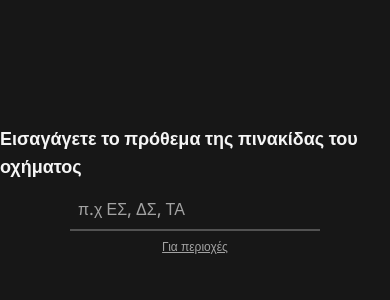
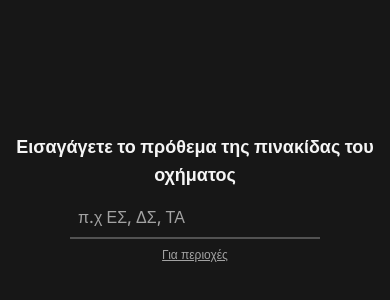
Before and after one commit to Naibuu/greek-plate-resolver, a Vue app: page /category in a window 390 px wide. Shown: the part 232-532 px from the top of the page. Built offline with nearby package versions, Linux system fonts and the light colour scheme.

Commit message:
improvement: optimize for mobile

```diff
--- a/src/style.css
+++ b/src/style.css
@@ -3,5 +3,5 @@
 @tailwind utilities;
 
 body {
-    @apply bg-neutral-900 text-white font-medium;
+    @apply p-2 bg-neutral-900 text-white font-medium;
 }
--- a/src/views/Category.vue
+++ b/src/views/Category.vue
@@ -20,7 +20,7 @@ function getCategory() {
 </script>
 
 <template>
-    <div class="h-screen flex flex-col gap-2 justify-center items-center">
+    <div class="h-screen flex flex-col gap-2 justify-center items-center text-center">
         <h1 class="text-neutral-100 text-lg font-semibold">
             Εισαγάγετε το πρόθεμα της πινακίδας του οχήματος
         </h1>
--- a/src/views/Location.vue
+++ b/src/views/Location.vue
@@ -22,7 +22,7 @@ function getLocation() {
 </script>
 
 <template>
-    <div class="h-screen flex flex-col gap-2 justify-center items-center">
+    <div class="h-screen flex flex-col gap-2 justify-center items-center text-center">
         <h1 class="text-neutral-100 text-lg font-semibold">
             Εισαγάγετε το πρόθεμα της πινακίδας του οχήματος
         </h1>
```
